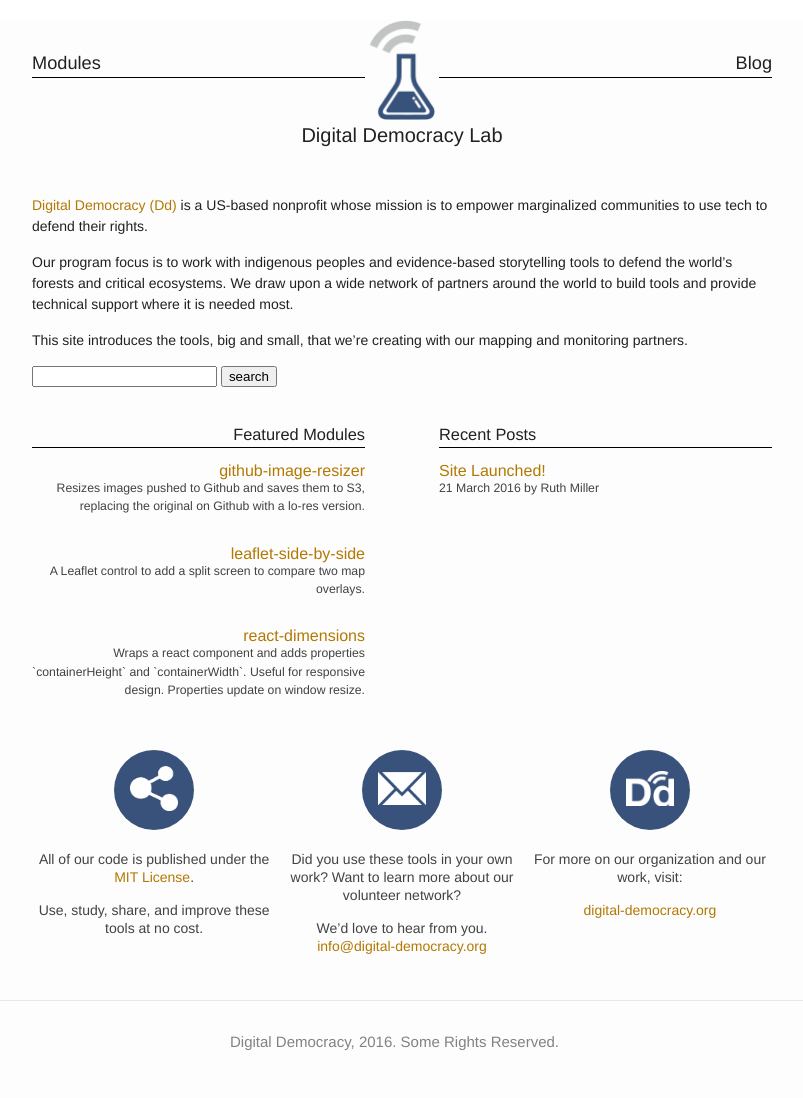
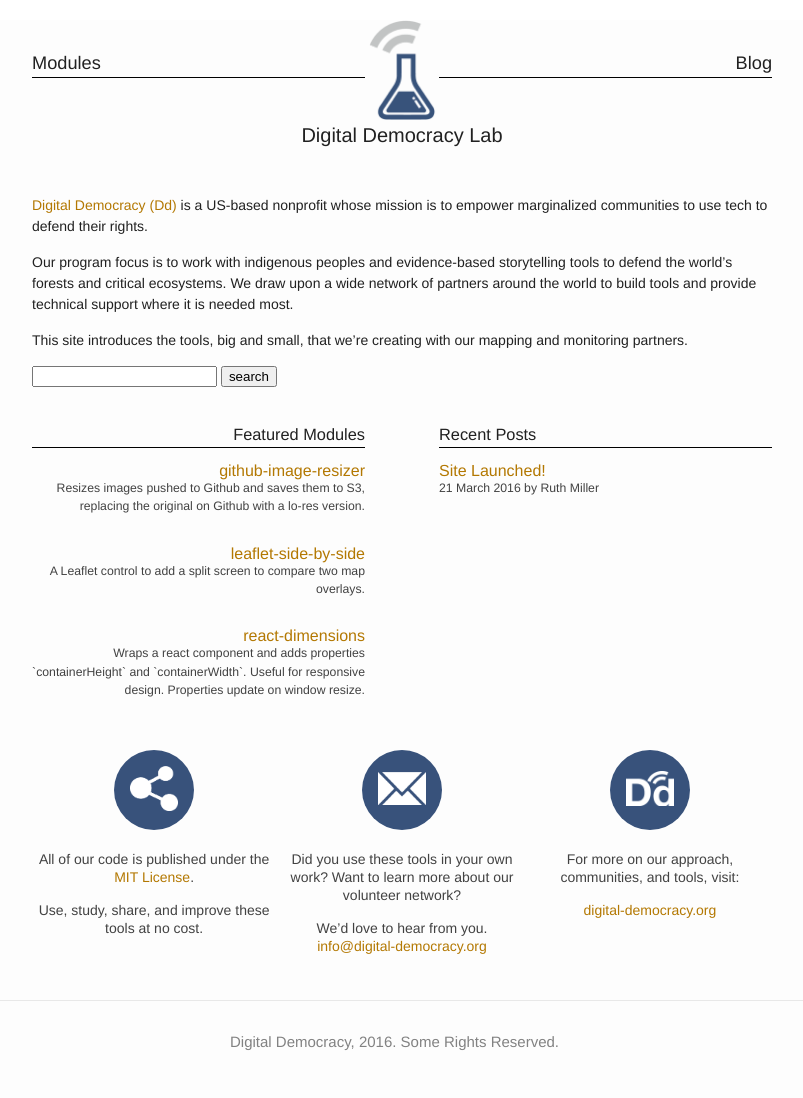
Before and after one commit to digidem/digidem.github.io, a Jekyll site: the page built from index.html, in a window 1280 px wide. Shown: the whole page, without its empty margins (238-1041 px from the left). Built offline with Jekyll 4.4.1, drawn with Linux system fonts in a browser that asks for light colours; nearby versions of some CDN libraries.

Commit message:
Update index.html
changed "organization" to "approach, communities and tools"

```diff
--- a/index.html
+++ b/index.html
@@ -67,7 +67,7 @@
 
 	<div class="item">
 		<div class="circle"><img src="/images/dd-white.png"></div>
-		<p>For more on our organization and our work, visit:</p>
+		<p>For more on our approach, communities, and tools, visit:</p>
 		<p><a href="http://digital-democracy.org/">digital-democracy.org</a></p>
 	</div>
 </section>
```
